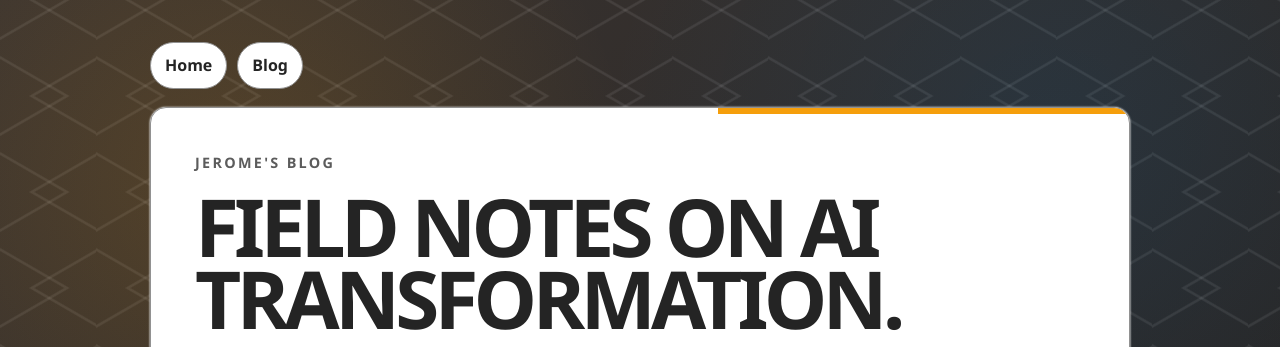
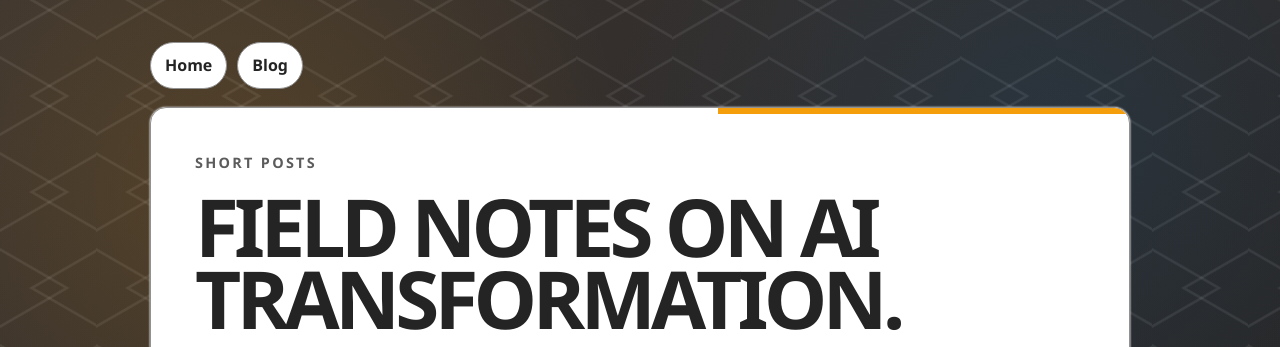
Before and after one commit to Chef-Jeromeo/Chef-Jeromeo.github.io, a Jekyll site: the page built from blog/index.html, in a window 1280 px wide. Shown: the top 347 px of the page. Built offline with Jekyll 4.4.1, drawn with Linux system fonts in a browser that asks for light colours.

Commit message:
Rename blog to Short posts
Co-authored-by: Copilot <223556219+Copilot@users.noreply.github.com>

```diff
--- a/_config.yml
+++ b/_config.yml
@@ -1,4 +1,4 @@
-title: Jerome's Blog
+title: Short posts
 description: AI transformation, field CTO advisory, cloud modernization, and enterprise adoption notes from Jerome Short.
 url: "http://jeromeshort.com"
 baseurl: ""
--- a/_layouts/post.html
+++ b/_layouts/post.html
@@ -2,7 +2,7 @@
 layout: default
 ---
 <article class="section panel post-content">
-  <p class="eyebrow">Jerome's Blog</p>
+  <p class="eyebrow">Short posts</p>
   <h1>{{ page.title }}</h1>
   <p class="post-meta">{{ page.date | date: "%B %-d, %Y" }}</p>
   {{ content }}
--- a/blog/index.html
+++ b/blog/index.html
@@ -1,10 +1,10 @@
 ---
 layout: default
-title: Jerome's Blog
+title: Short posts
 permalink: /blog/
 ---
 <section class="hero panel">
-  <p class="eyebrow">Jerome's Blog</p>
+  <p class="eyebrow">Short posts</p>
   <h1>Field notes on AI transformation.</h1>
   <p class="tagline">
     Practical writing on enterprise AI adoption, field CTO advisory, governance, cloud modernization, and turning strategy into operating reality.
```
